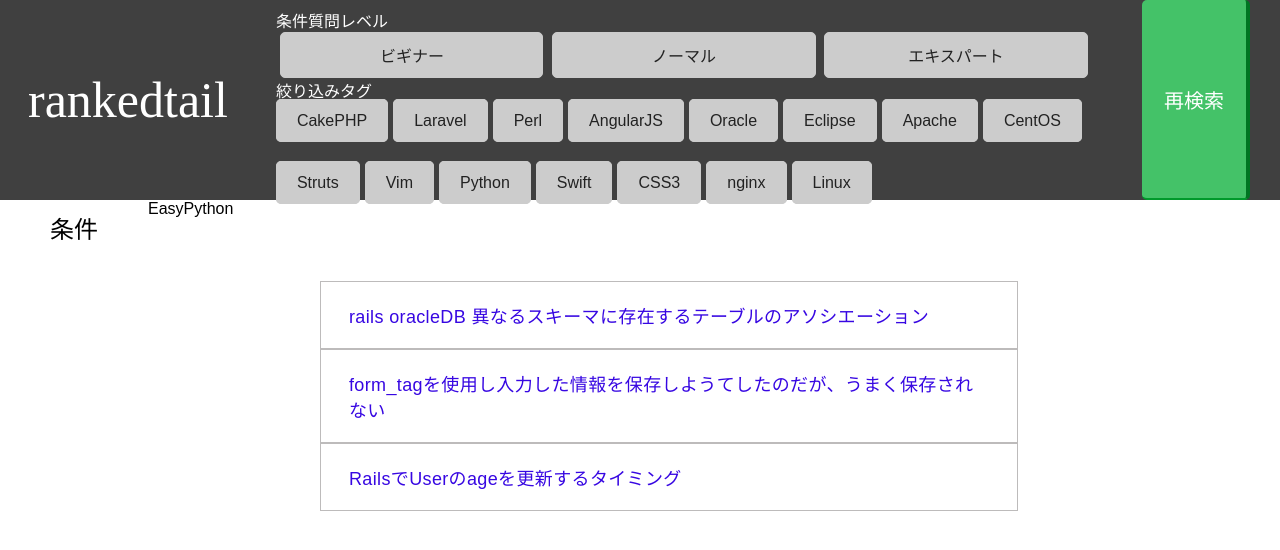
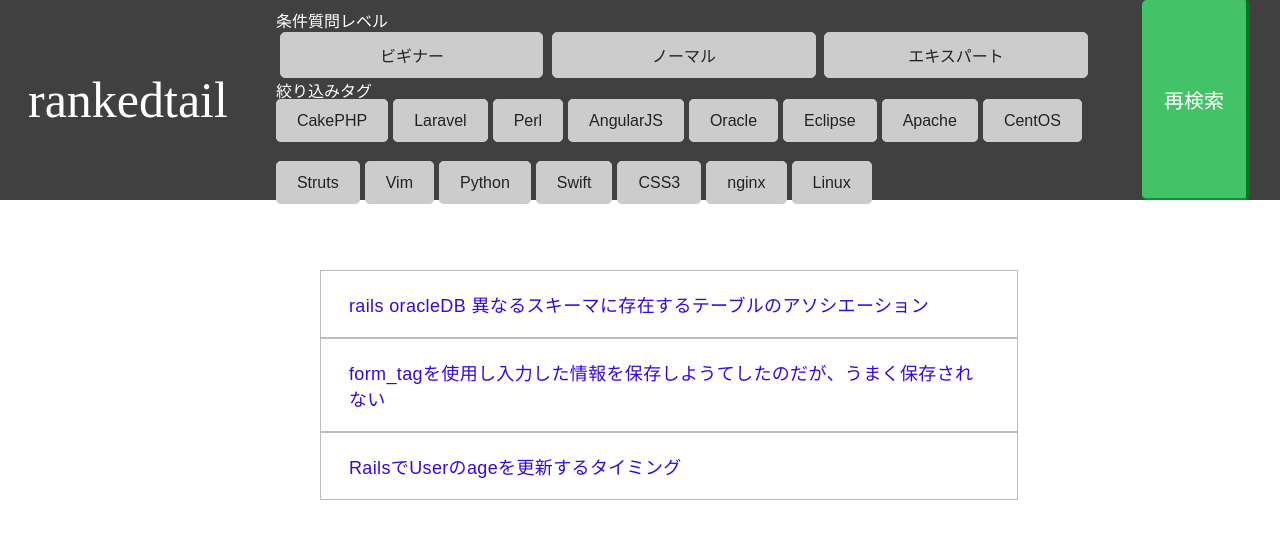
Before and after one commit to hogeline/yukemuri2018-team-sc, a React (Create React App) app: page /questions in a window 1280 px wide. Shown: the top 550 px of the page. Built offline with nearby package versions, Linux system fonts and the light colour scheme.

Commit message:
Fix:card style

```diff
--- a/src/containers/Header.css
+++ b/src/containers/Header.css
@@ -7,6 +7,7 @@ header {
 header {
   /* line-height: 100px; */
   width: 100%;
+  margin-bottom: 70px;
   display: flex;
 }
 
--- a/src/containers/Search.jsx
+++ b/src/containers/Search.jsx
@@ -1,7 +1,7 @@
 import React, { Component } from "react";
 
 import QuestionsList from "./QuestionsList";
-import Header from "./Header"
+import Header from "./Header";
 // import { getQuestions } from "../apiutil/GetQuestions";
 import dummy from "../dummy.json";
 import "./Search.css";
@@ -37,11 +37,6 @@ class Search extends Component {
     return (
       <div className="search">
         <Header />
-        <div className="search-conditions">
-          <div className="search-conditions-title">条件</div>
-          <div className="search-conditions-level">Easy</div>
-          <div className="search-conditions-tag">Python</div>
-        </div>
         <div className="errormessage">
           <h1>{this.state.errorMessage}</h1>
         </div>
```
